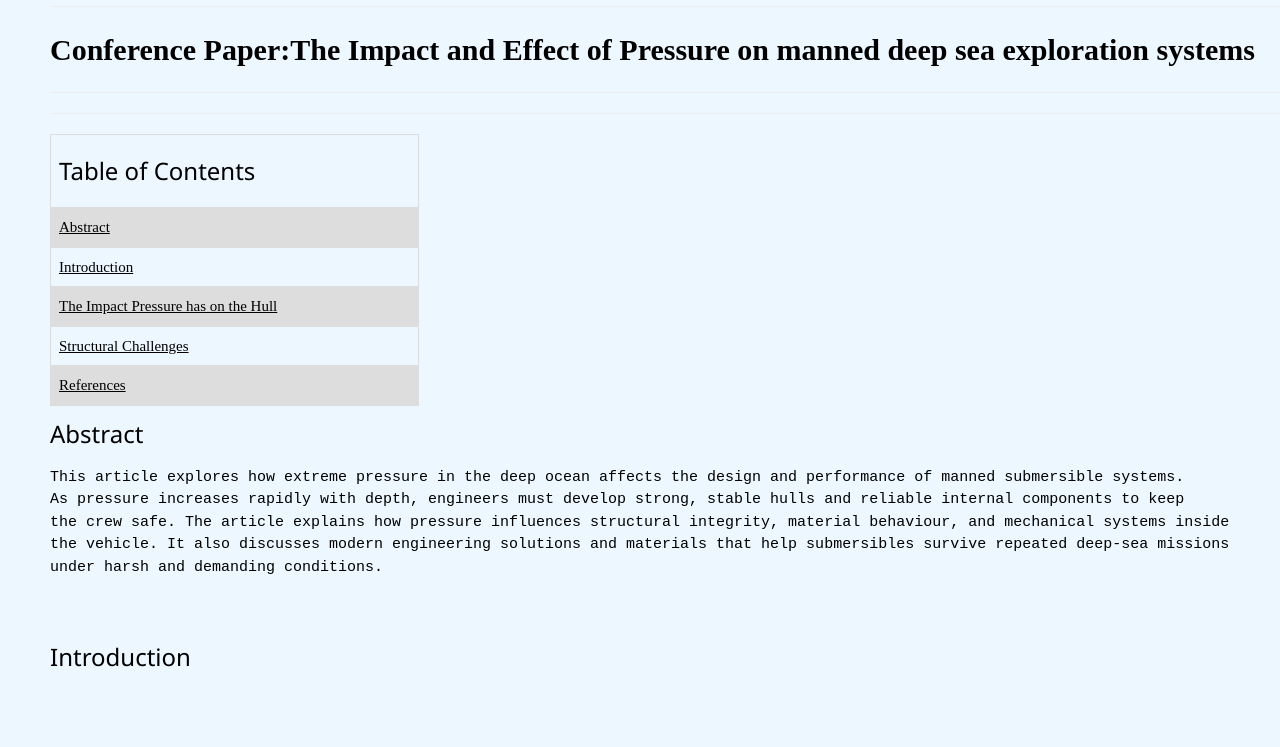
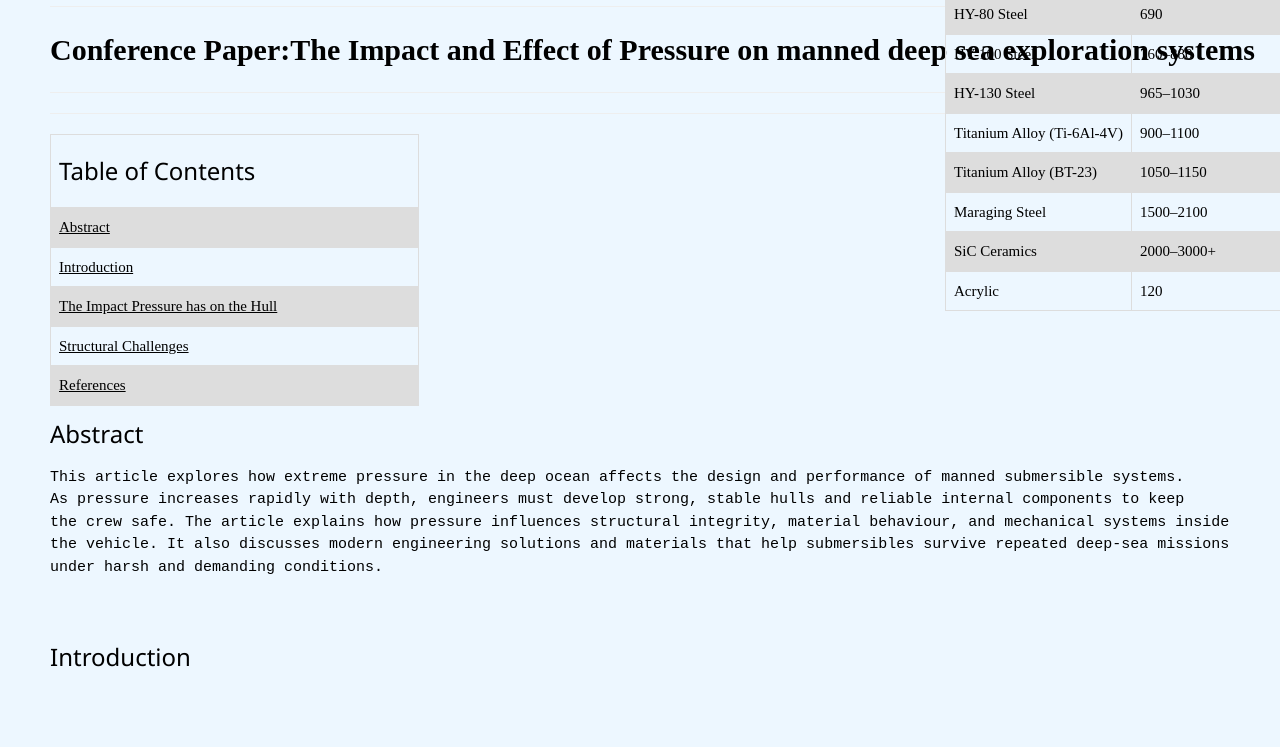
Before and after one commit to FEPSFY6953664/FY6953664, a plain HTML site: page index.html in a window 1280 px wide. Shown: the part 433-1180 px from the top of the page. Drawn offline with nearby package versions, Linux system fonts and the light colour scheme; no server answers.

Commit message:
Update index.html

```diff
--- a/index.html
+++ b/index.html
@@ -146,9 +146,9 @@ instantaneously with well-known documentations, one being the OceanGate Submersi
 <style>
 .right-middle {
     position: absolute;
-    top: 3000px;
-    right: 40px;
-    width: 275px;
+    top: 320px;
+    right: 20px;
+    width: 315px;
 }
 </style>
 
```
